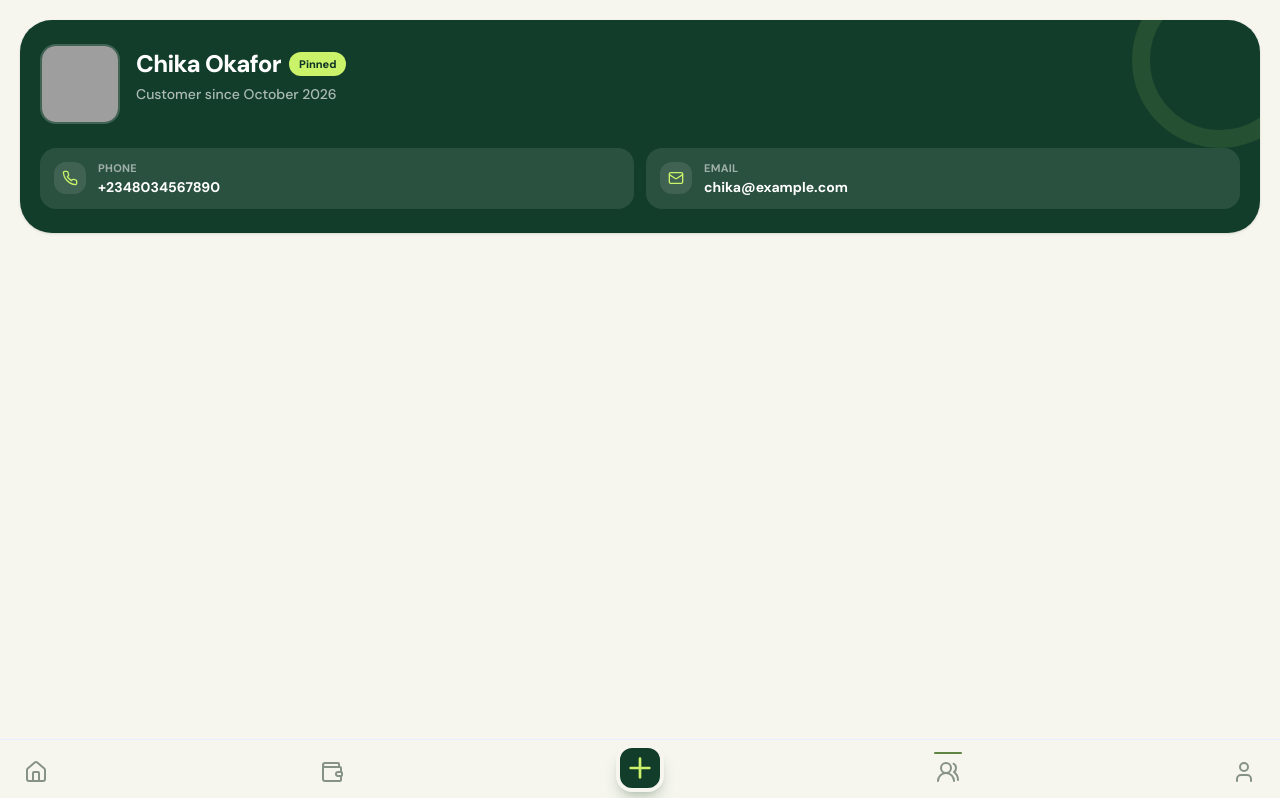
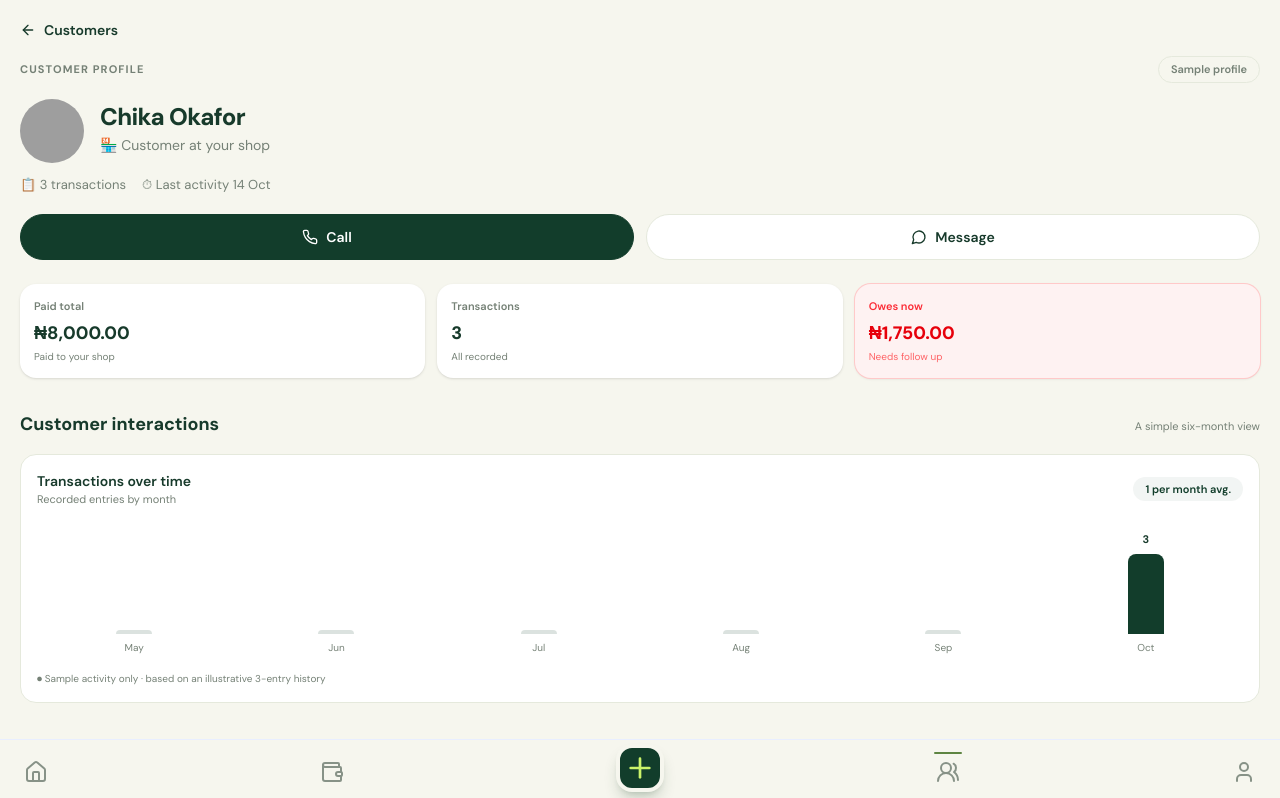
Before and after one commit to Aulli07/BalanceMe, a Next.js app: page /customers/customer-chika-001 in a window 1280 px wide. Shown: the top 798 px of the page. Built offline with nearby package versions, Linux system fonts and the light colour scheme; grey boxes are pictures that could not be loaded.

Commit message:
I made the customer page function components work with the main customer page

```diff
--- a/app/customers/[customerId]/page.tsx
+++ b/app/customers/[customerId]/page.tsx
@@ -1,20 +1,39 @@
-import { CustomerHero } from "@/features/customers/components/customer-hero";
+import { notFound } from "next/navigation";
 import { getCustomer } from "@/shared/selectors/getters";
-import { notFound } from "next/navigation";
+import { getCustomerStats } from "@/features/customers/selectors/get-customer-stats";
+import { getCustomerRecentTransactions } from "@/features/customers/selectors/get-customer-transactions";
+import { getCustomerMonthlyActivity } from "@/features/customers/selectors/get-customer-monthly-activity";
+import { CustomerDetailHeader } from "@/features/customers/components/customer-detail-header";
+import { CustomerProfileCard } from "@/features/customers/components/customer-profile-card";
+import { CustomerActions } from "@/features/customers/components/customer-actions";
+import { CustomerFinancialSummary } from "@/features/customers/components/customer-financial-summary";
+import { CustomerInteractions } from "@/features/customers/components/customer-interactions";
+import { CustomerTransactionHistory } from "@/features/customers/components/customer-transaction-history";
 
 export default async function CustomerPage({
-  params
+  params,
 }: {
   params: Promise<{ customerId: string }>;
 }) {
   const { customerId } = await params;
   const customer = getCustomer(customerId);
+  if (!customer) notFound();
 
-  if (!customer) notFound();
+  const stats = getCustomerStats(customer.id);
+  const transactions = getCustomerRecentTransactions(customer.id, 3);
+  const { months, averagePerMonth } = getCustomerMonthlyActivity(customer.id);
 
   return (
     <main className="min-h-screen bg-[var(--paper)] px-5 pt-5 text-[var(--ink)]">
-      <CustomerHero customer={customer} />
+      <CustomerDetailHeader />
+      <CustomerProfileCard customer={customer} />
+      <CustomerActions phone={customer.phone} />
+      <CustomerFinancialSummary stats={stats} />
+      <CustomerInteractions
+        months={months}
+        averagePerMonth={averagePerMonth}
+      />
+      <CustomerTransactionHistory transactions={transactions} />
     </main>
   );
 }
--- a/features/customers/components/customer-transaction-history.tsx
+++ b/features/customers/components/customer-transaction-history.tsx
@@ -16,7 +16,7 @@ export function CustomerTransactionHistory({
           Transaction history
         </h2>
         <p className="text-[11px] text-[var(--muted)]">
-          Latest first · {transactions.length} shown
+          Latest first · {transactions.length} shownn
         </p>
       </div>
 
```
